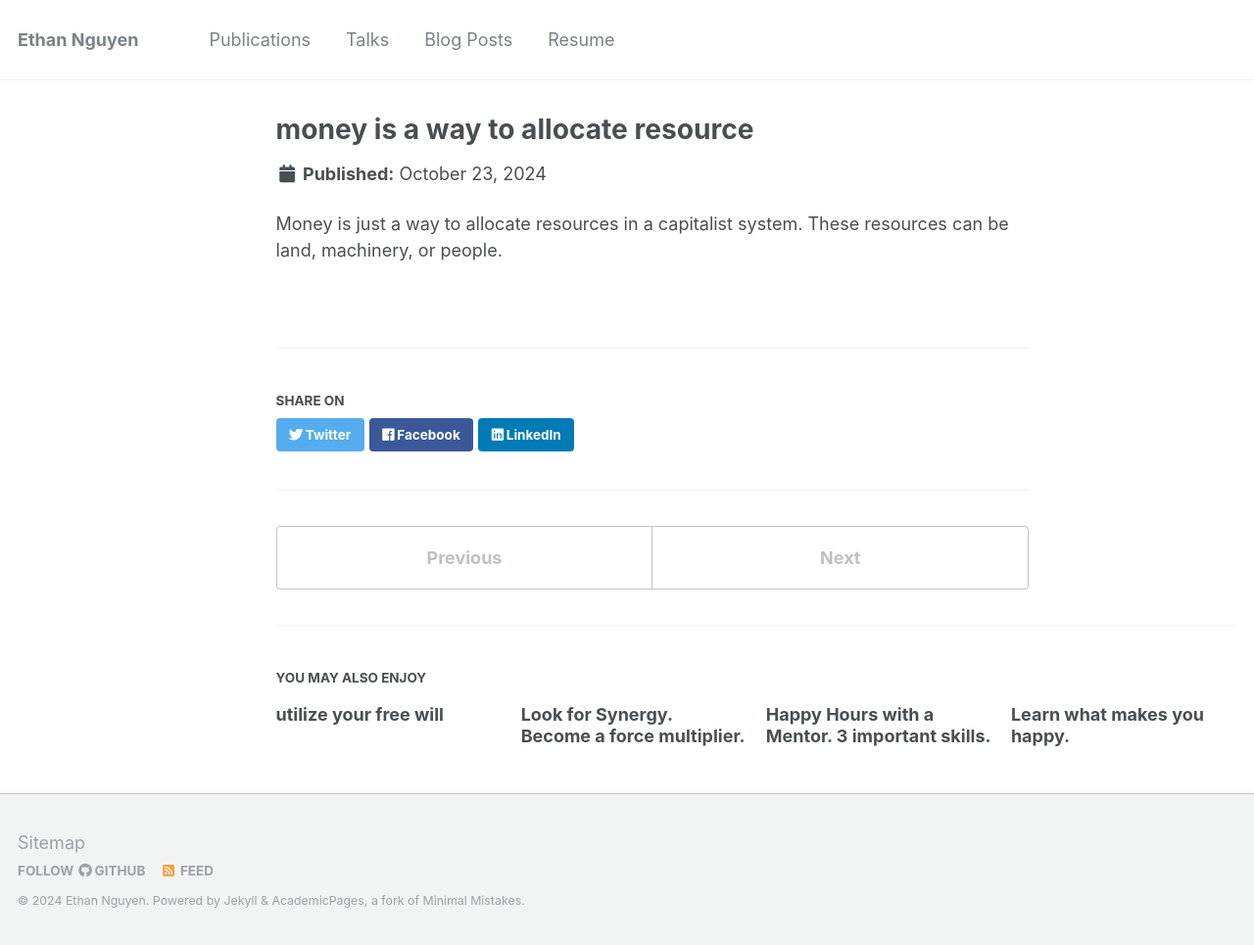
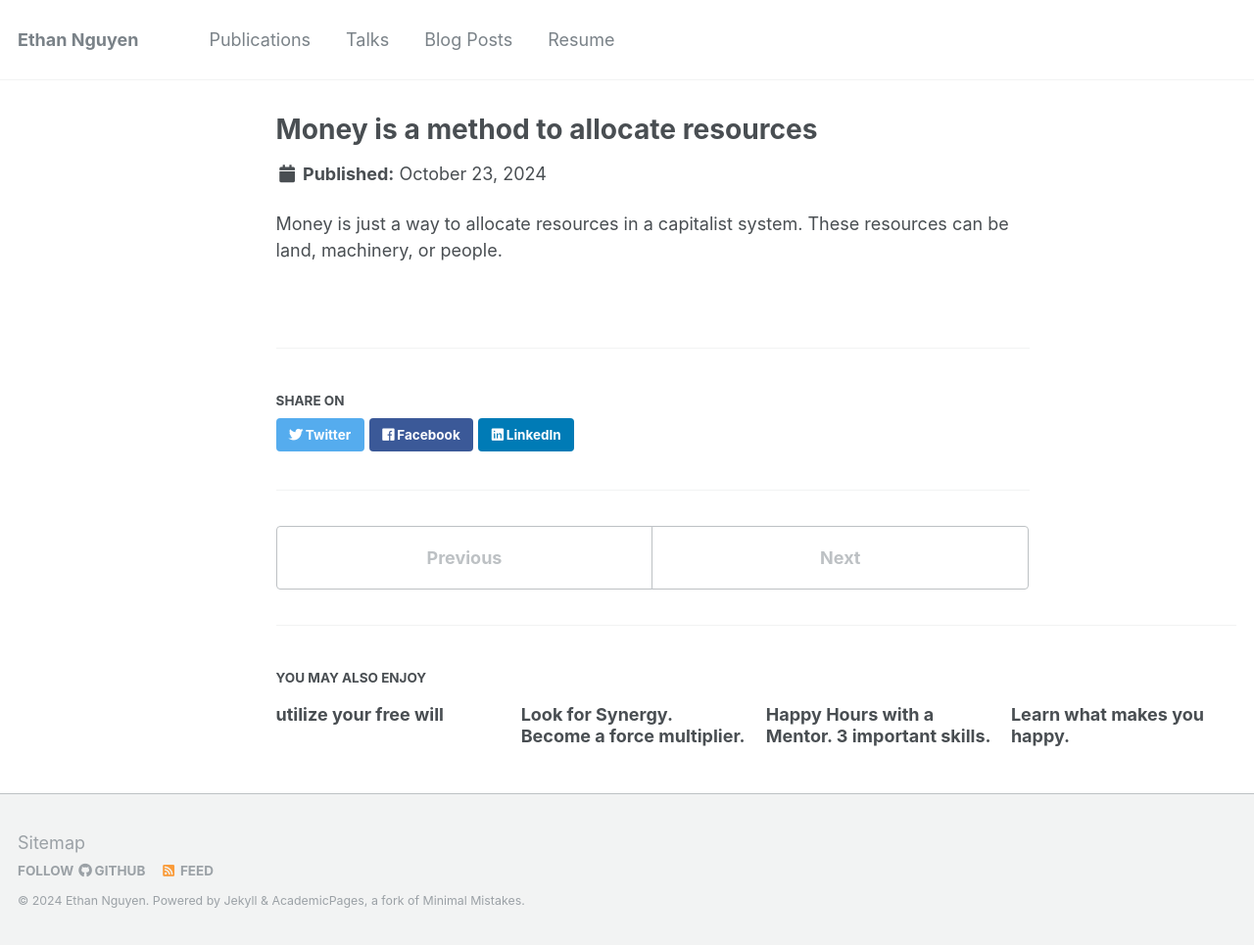
Before and after one commit to EthanHNguyen/ethanhnguyen.github.io, a Jekyll site: the page built from _posts/2024-10-24-money.md, in a window 1280 px wide. Shown: the whole page at 98% size. Built offline with Jekyll 4.4.1, drawn with Linux system fonts in a browser that asks for light colours.

Commit message:
rename blog post

```diff
--- a/_posts/2024-10-24-energy.md
+++ b/_posts/2024-10-24-money.md
@@ -1,5 +1,5 @@
 ---
-title: 'money is a way to allocate resource'
+title: 'Money is a method to allocate resources'
 date: 2024-10-23
 permalink: /posts/2024/10/23/models/
 tags:
```
